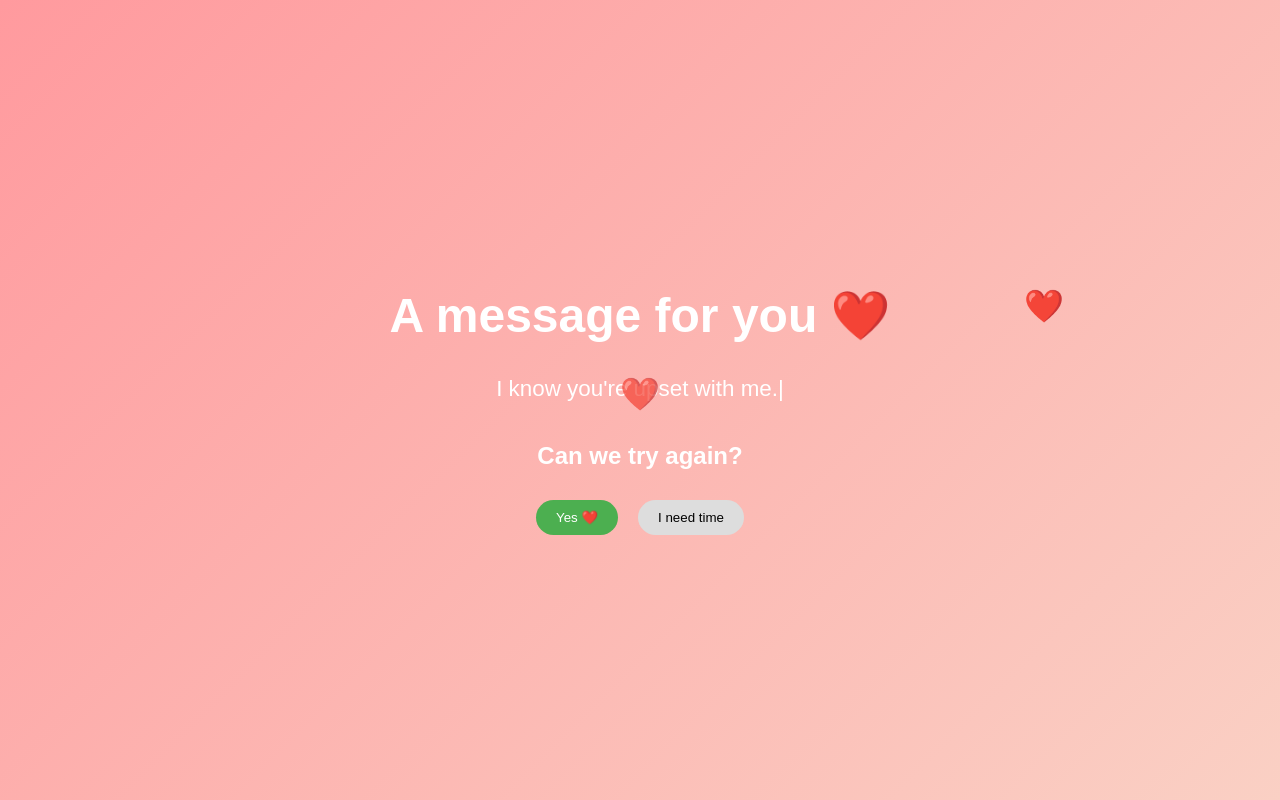
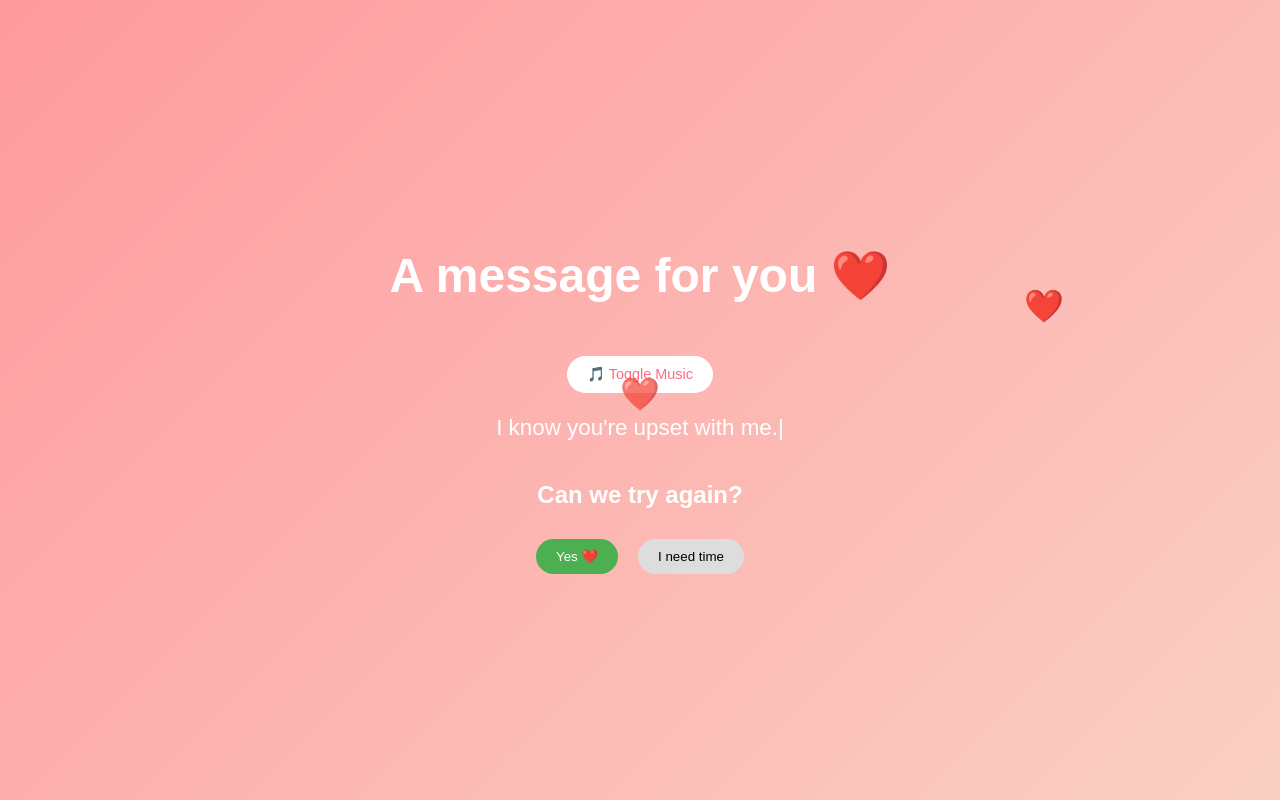
Before and after one commit to Reagan-WebDev/sorry-page, a React (Vite) app: page / in a window 1280 px wide. Built offline with nearby package versions, Linux system fonts and the light colour scheme; the HTML template or start-up script is replaced by a standard one.

Commit message:
added music to the background

```diff
--- a/src/App.jsx
+++ b/src/App.jsx
@@ -1,6 +1,7 @@
 import "./styles.css";
 import { TypeAnimation } from "react-type-animation";
 import { Routes, Route, useNavigate } from "react-router-dom";
+import { useEffect, useRef } from "react";
 
 import YesPage from "./pages/YesPage";
 import TimePage from "./pages/TimePage";
@@ -8,9 +9,34 @@
 function Home() {
   const navigate = useNavigate();
 
+  const audioRef = useRef(null);
+
+    useEffect(() => {
+      if (audioRef.current) {
+        audioRef.current.volume = 0.3;
+      }
+    }, []);
+
   return (
     <div className="container">
+
+        <audio ref={audioRef} autoPlay loop>
+          <source src="/music/apology.mp3" type="audio/mp3" />
+        </audio>
       <h1>A message for you ❤️</h1>
+
+      <button
+        className="musicBtn"
+        onClick={() => {
+          if (audioRef.current.paused) {
+            audioRef.current.play();
+          } else {
+            audioRef.current.pause();
+          }
+        }}
+      >
+        🎵 Toggle Music
+      </button>
 
       <TypeAnimation
         sequence={[
--- a/src/styles.css
+++ b/src/styles.css
@@ -182,3 +182,19 @@
   }
 
 }
+
+.musicBtn {
+  margin-top: 20px;
+  padding: 10px 20px;
+  border: none;
+  border-radius: 20px;
+  background: white;
+  color: #ff6b81;
+  cursor: pointer;
+  font-size: 0.9rem;
+  transition: 0.3s;
+}
+
+.musicBtn:hover {
+  transform: scale(1.1);
+}
```
Also changed, not shown: 1 other file (tests, documents, lock files or other folders).
